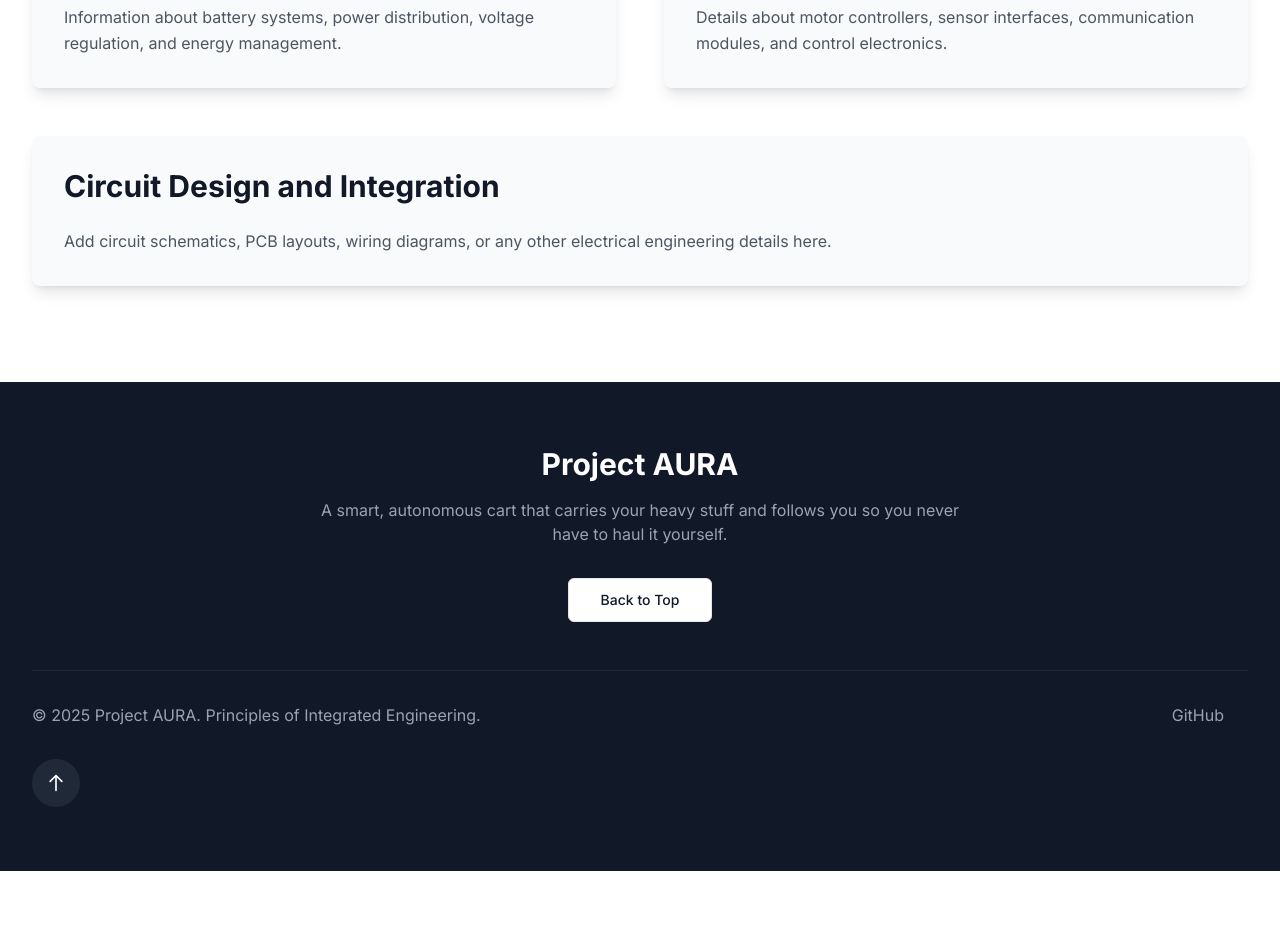
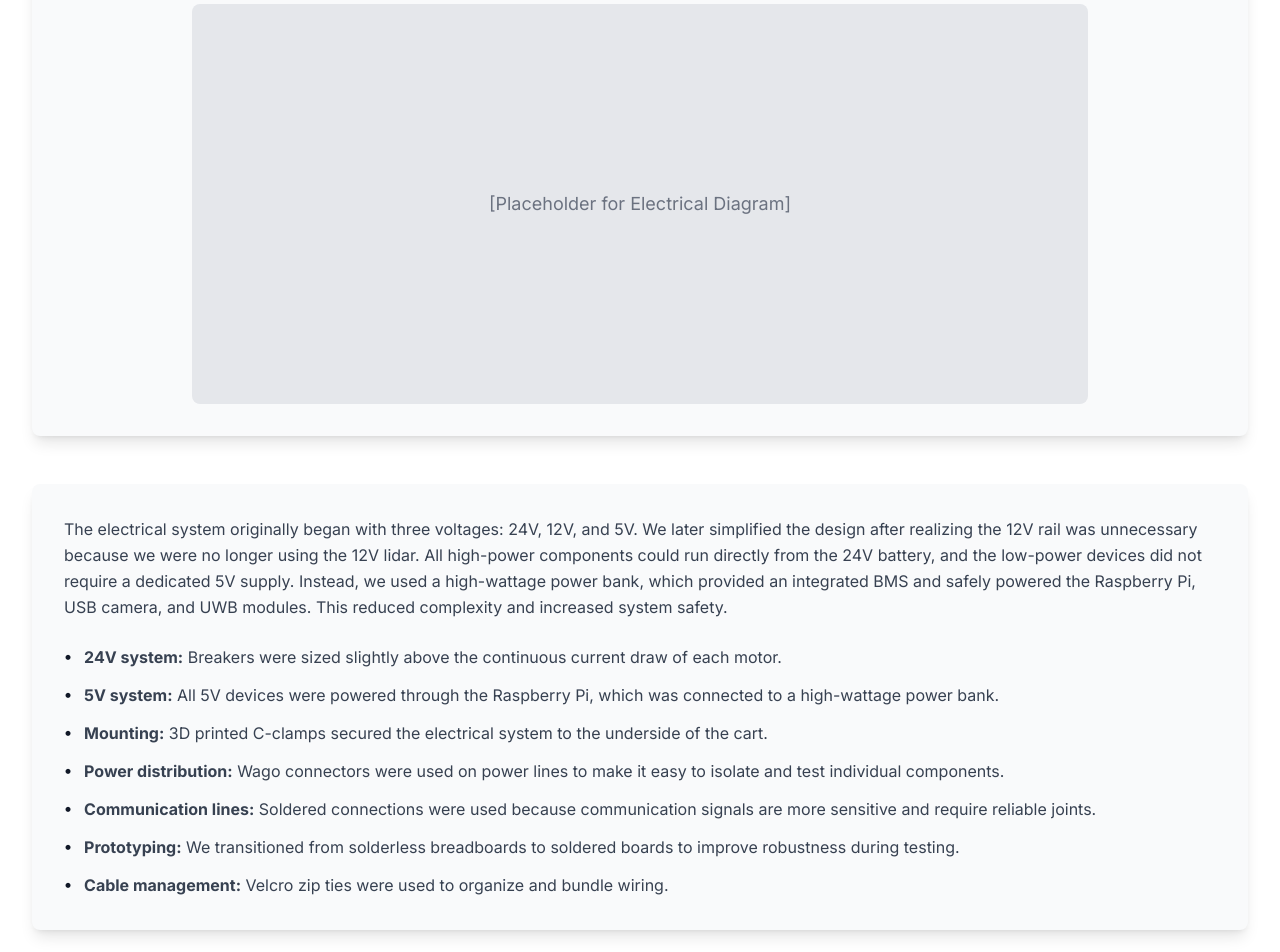
Before and after one commit to xavieryn/ProjectAURAWebsite, a Next.js app: page /electrical in a window 1280 px wide. Shown: the part 360-1312 px from the top of the page. Before the commit the page ends 1231 px from the top, so only its background shows below. Built offline with nearby package versions, Linux system fonts and the light colour scheme.

Commit message:
Adds electrical overview, just needs to add diagram which needs the pins on kicad which i haven't done yet

```diff
--- a/src/app/electrical/page.tsx
+++ b/src/app/electrical/page.tsx
@@ -2,6 +2,7 @@ import Header from "@/components/Header";
 import Footer from "@/components/Footer";
 import { Card, CardContent } from "@/components/ui/card";
 import FadeIn from "@/components/FadeIn";
+import Image from "next/image";
 
 export default function Electrical() {
   return (
@@ -20,50 +21,76 @@ export default function Electrical() {
             </div>
           </FadeIn>
 
-          <div className="grid lg:grid-cols-2 gap-12">
-            <FadeIn direction="right" delay={0.2}>
-              <Card className="p-8 bg-gray-50 border-0 shadow-lg">
+          <FadeIn direction="up" delay={0.1}>
+            <Card className="p-8 bg-gray-50 border-0 shadow-lg mb-12">
               <CardContent className="p-0">
                 <h2 className="text-3xl font-bold text-gray-900 mb-6">
-                    Power Systems
+                  Electrical Diagram
                 </h2>
-                  <div className="space-y-4">
-                    <p className="text-gray-600 leading-relaxed">
-                      Information about battery systems, power distribution, voltage
-                      regulation, and energy management.
+                <div className="flex justify-center">
+                  <div className="relative w-full max-w-4xl bg-gray-200 rounded-lg flex items-center justify-center min-h-[400px]">
+                    <p className="text-gray-500 text-lg">
+                      [Placeholder for Electrical Diagram]
                     </p>
+                  </div>
                 </div>
               </CardContent>
             </Card>
           </FadeIn>
 
-            <FadeIn direction="left" delay={0.2}>
+          <FadeIn direction="up" delay={0.2}>
             <Card className="p-8 bg-gray-50 border-0 shadow-lg">
               <CardContent className="p-0">
-                  <h2 className="text-3xl font-bold text-gray-900 mb-6">
-                    Control Circuits
-                  </h2>
-                  <div className="space-y-4">
-                    <p className="text-gray-600 leading-relaxed">
-                      Details about motor controllers, sensor interfaces, communication
-                      modules, and control electronics.
+                <div className="space-y-6">
+                  <p className="text-gray-700 leading-relaxed">
+                    The electrical system originally began with three voltages: 24V, 12V, and 5V. We later simplified the design after realizing the 12V rail was unnecessary because we were no longer using the 12V lidar. All high-power components could run directly from the 24V battery, and the low-power devices did not require a dedicated 5V supply. Instead, we used a high-wattage power bank, which provided an integrated BMS and safely powered the Raspberry Pi, USB camera, and UWB modules. This reduced complexity and increased system safety.
                   </p>
+
+                  <div className="space-y-3">
+                    <div className="flex items-start">
+                      <span className="mr-3 text-gray-900 font-semibold">•</span>
+                      <span className="text-gray-700 leading-relaxed">
+                        <strong>24V system:</strong> Breakers were sized slightly above the continuous current draw of each motor.
+                      </span>
                     </div>
-                </CardContent>
-              </Card>
-            </FadeIn>
+                    <div className="flex items-start">
+                      <span className="mr-3 text-gray-900 font-semibold">•</span>
+                      <span className="text-gray-700 leading-relaxed">
+                        <strong>5V system:</strong> All 5V devices were powered through the Raspberry Pi, which was connected to a high-wattage power bank.
+                      </span>
                     </div>
-
-          <FadeIn direction="up" delay={0.4}>
-            <Card className="p-8 bg-gray-50 border-0 shadow-lg mt-12">
-              <CardContent className="p-0">
-                <h2 className="text-3xl font-bold text-gray-900 mb-6">
-                  Circuit Design and Integration
-                </h2>
-                <p className="text-gray-600 leading-relaxed">
-                  Add circuit schematics, PCB layouts, wiring diagrams, or any other
-                  electrical engineering details here.
-                </p>
+                    <div className="flex items-start">
+                      <span className="mr-3 text-gray-900 font-semibold">•</span>
+                      <span className="text-gray-700 leading-relaxed">
+                        <strong>Mounting:</strong> 3D printed C-clamps secured the electrical system to the underside of the cart.
+                      </span>
+                    </div>
+                    <div className="flex items-start">
+                      <span className="mr-3 text-gray-900 font-semibold">•</span>
+                      <span className="text-gray-700 leading-relaxed">
+                        <strong>Power distribution:</strong> Wago connectors were used on power lines to make it easy to isolate and test individual components.
+                      </span>
+                    </div>
+                    <div className="flex items-start">
+                      <span className="mr-3 text-gray-900 font-semibold">•</span>
+                      <span className="text-gray-700 leading-relaxed">
+                        <strong>Communication lines:</strong> Soldered connections were used because communication signals are more sensitive and require reliable joints.
+                      </span>
+                    </div>
+                    <div className="flex items-start">
+                      <span className="mr-3 text-gray-900 font-semibold">•</span>
+                      <span className="text-gray-700 leading-relaxed">
+                        <strong>Prototyping:</strong> We transitioned from solderless breadboards to soldered boards to improve robustness during testing.
+                      </span>
+                    </div>
+                    <div className="flex items-start">
+                      <span className="mr-3 text-gray-900 font-semibold">•</span>
+                      <span className="text-gray-700 leading-relaxed">
+                        <strong>Cable management:</strong> Velcro zip ties were used to organize and bundle wiring.
+                      </span>
+                    </div>
+                  </div>
+                </div>
               </CardContent>
             </Card>
           </FadeIn>
```
Lines whose indentation alone changed are shown as unchanged.
